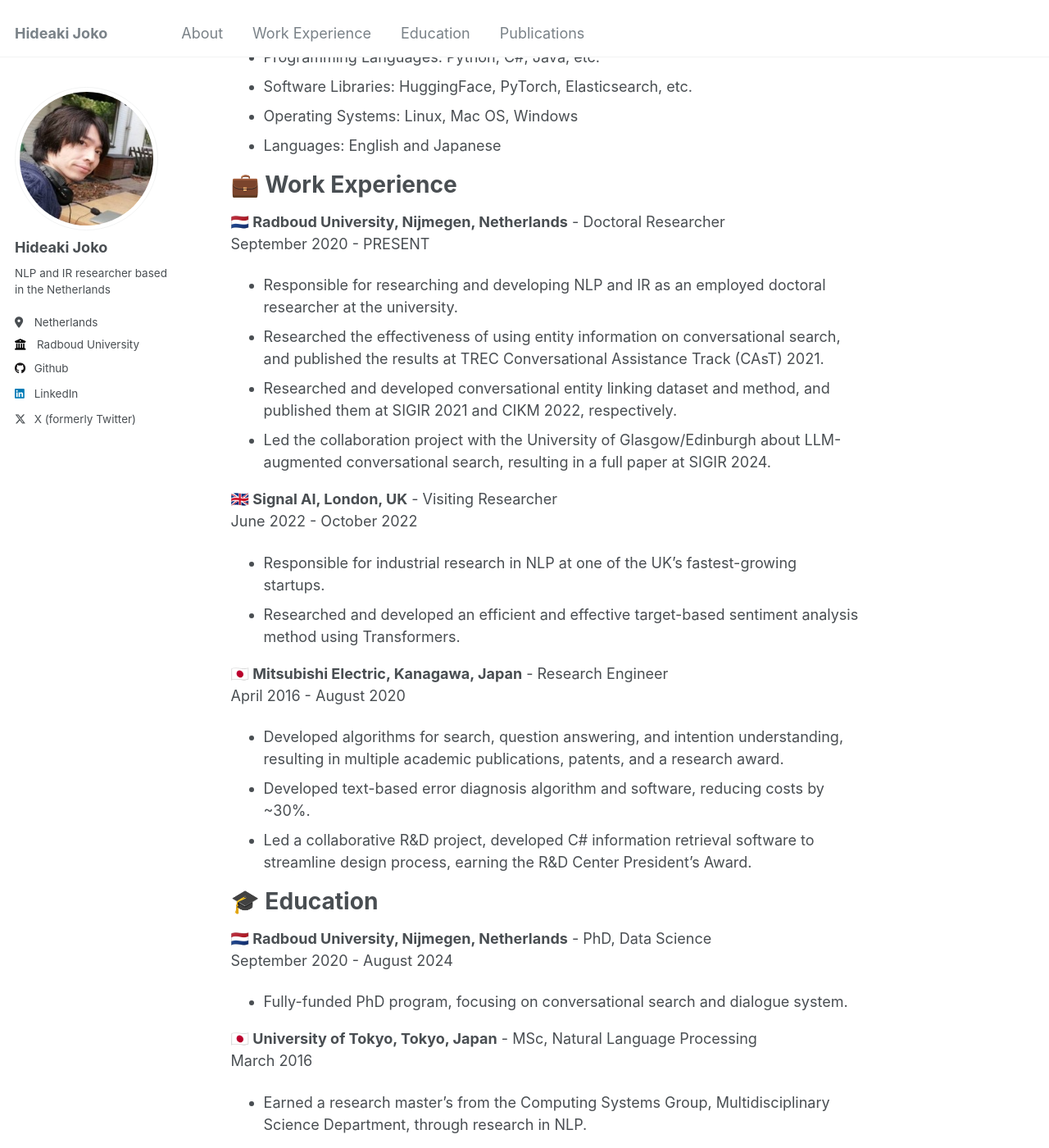
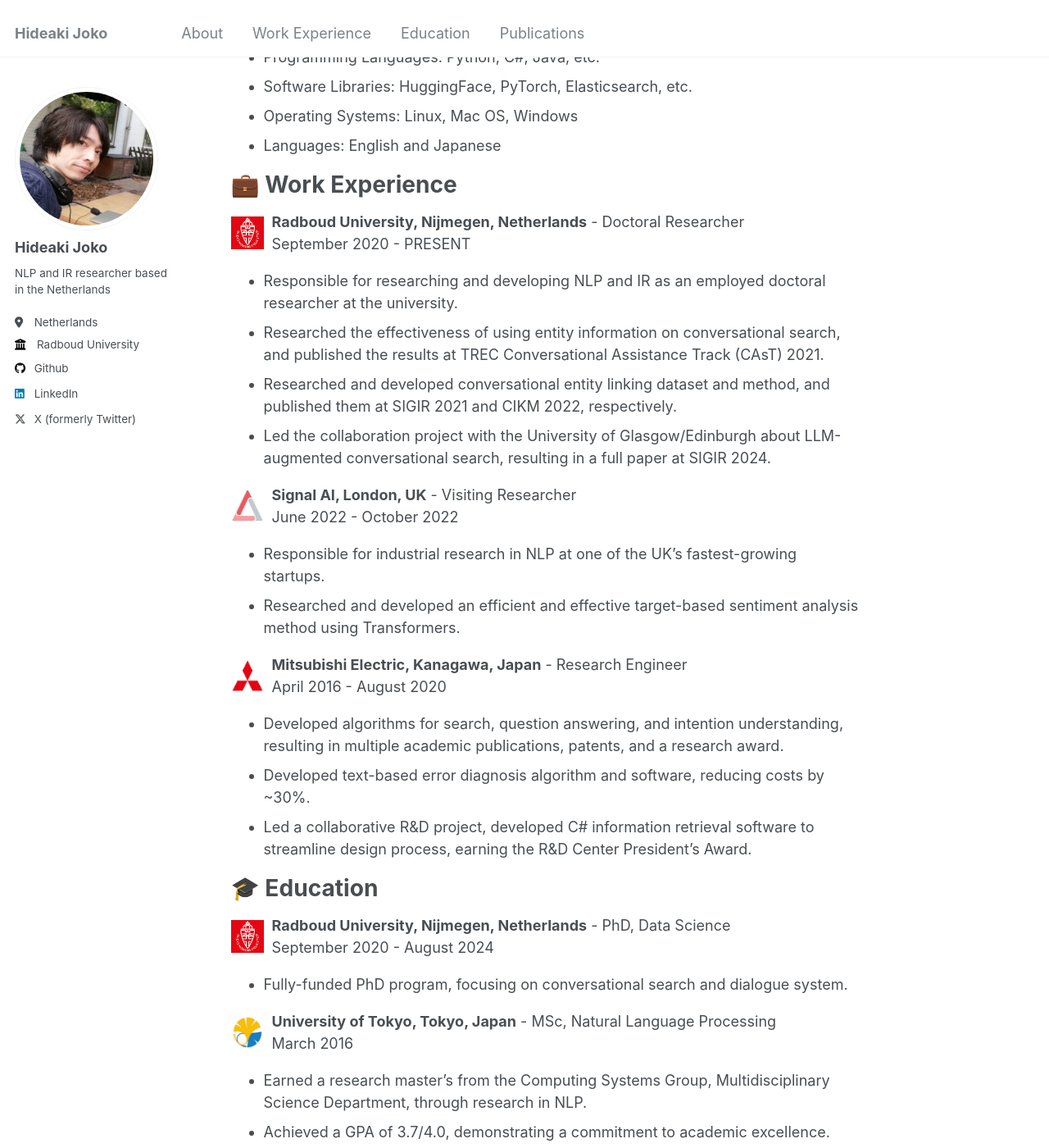
Before and after one commit to hideaki-j/hideaki-j.github.io, a Jekyll site: the page built from _pages/about.md, in a window 1280 px wide and 1400 px high, scrolled down 505 px. Shown: the whole window at 82% size. Built offline with Jekyll 4.4.1, drawn with Linux system fonts in a browser that asks for light colours; some of the changed text lies outside the part shown.

Commit message:
use-actual-icons

```diff
--- a/_pages/about.md
+++ b/_pages/about.md
@@ -23,38 +23,68 @@
 
 
 # 💼 Work Experience
-**🇳🇱 Radboud University, Nijmegen, Netherlands** - Doctoral Researcher\
-September 2020 - PRESENT
+<div style="display: flex; align-items: center;">
+  <img src="images/resume_icons/radboud.png" alt="Radboud University" style="width:40px; height:40px; margin-right: 10px;">
+  <div>
+    <strong>Radboud University, Nijmegen, Netherlands</strong> - Doctoral Researcher<br>
+    September 2020 - PRESENT
+  </div>
+</div>
 - Responsible for researching and developing NLP and IR as an employed doctoral researcher at the university.
 - Researched the effectiveness of using entity information on conversational search, and published the results at TREC Conversational Assistance Track (CAsT) 2021.
 - Researched and developed conversational entity linking dataset and method, and published them at SIGIR 2021 and CIKM 2022, respectively.
 - Led the collaboration project with the University of Glasgow/Edinburgh about LLM-augmented conversational search, resulting in a full paper at SIGIR 2024.
 
-**🇬🇧 Signal AI, London, UK** - Visiting Researcher\
-June 2022 - October 2022
+<div style="display: flex; align-items: center;">
+  <img src="images/resume_icons/signal_ai.png" alt="Signal AI" style="width:40px; height:40px; margin-right: 10px;">
+  <div>
+    <strong>Signal AI, London, UK</strong> - Visiting Researcher<br>
+    June 2022 - October 2022
+  </div>
+</div>
 - Responsible for industrial research in NLP at one of the UK's fastest-growing startups.
 - Researched and developed an efficient and effective target-based sentiment analysis method using Transformers.
 
-**🇯🇵 Mitsubishi Electric, Kanagawa, Japan**  - Research Engineer\
-April 2016 - August 2020
+<div style="display: flex; align-items: center;">
+  <img src="images/resume_icons/mitsubishi.png" alt="Mitsubishi Electric" style="width:40px; height:40px; margin-right: 10px;">
+  <div>
+    <strong>Mitsubishi Electric, Kanagawa, Japan</strong> - Research Engineer<br>
+    April 2016 - August 2020
+  </div>
+</div>
 - Developed algorithms for search, question answering, and intention understanding, resulting in multiple academic publications, patents, and a research award.
 - Developed text-based error diagnosis algorithm and software, reducing costs by ~30%.
 - Led a collaborative R&D project, developed C# information retrieval software to streamline design process, earning the R&D Center President's Award.
 
 # ‍🎓 Education
 
-**🇳🇱 Radboud University, Nijmegen, Netherlands** - PhD, Data Science\
-September 2020 - August 2024
+<div style="display: flex; align-items: center;">
+  <img src="images/resume_icons/radboud.png" alt="Radboud University" style="width:40px; height:40px; margin-right: 10px;">
+  <div>
+    <strong>Radboud University, Nijmegen, Netherlands</strong> - PhD, Data Science<br>
+    September 2020 - August 2024
+  </div>
+</div>
 - Fully-funded PhD program, focusing on conversational search and dialogue system.
 
-**🇯🇵 University of Tokyo, Tokyo, Japan** - MSc, Natural Language Processing\
-March 2016
+<div style="display: flex; align-items: center;">
+  <img src="images/resume_icons/utokyo.png" alt="University of Tokyo" style="width:40px; height:40px; margin-right: 10px;">
+  <div>
+    <strong>University of Tokyo, Tokyo, Japan</strong> - MSc, Natural Language Processing<br>
+    March 2016
+  </div>
+</div>
 - Earned a research master's from the Computing Systems Group, Multidisciplinary Science Department, through research in NLP.
 - Achieved a GPA of 3.7/4.0, demonstrating a commitment to academic excellence.
 - Thesis on synonym detection using the skip-gram model, later published in the Journal of Natural Language Processing.
 
-**🇯🇵 Waseda University, Tokyo, Japan** - BEng. Applied Mathematics\
-March 2014
+<div style="display: flex; align-items: center;">
+  <img src="images/resume_icons/waseda.png" alt="Waseda University" style="width:40px; height:40px; margin-right: 10px;">
+  <div>
+    <strong>Waseda University, Tokyo, Japan</strong> - BEng. Applied Mathematics<br>
+    March 2014
+  </div>
+</div>
 - Graduated with a Bachelor's degree in math from a Japanese leading institution, excelling in key subjects such as Mathematical Statistics, Differential Equations, and Applied Mathematics.
 - Thesis on accent detection using Optimality Theory earned a top grade, further inspiring him to pursue a career in R&D.
 
```
Also changed, not shown: images/resume_icons/acm.jpg (added), images/resume_icons/mitsubishi.png (added), images/resume_icons/nsf.png (added), images/resume_icons/radboud.png (added), images/resume_icons/signal_ai.png (added), images/resume_icons/utokyo.png (added), images/resume_icons/waseda.png (added), 10 other files.
